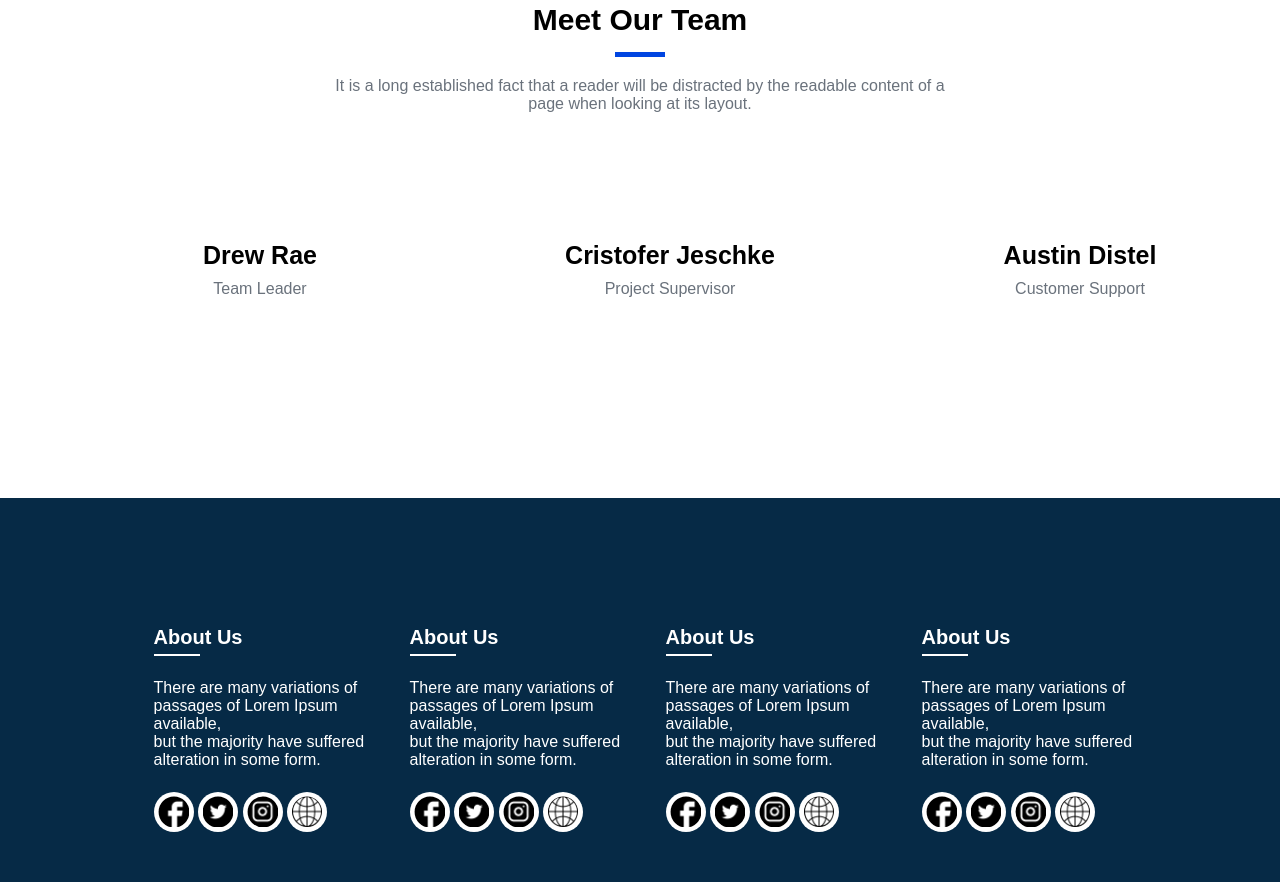
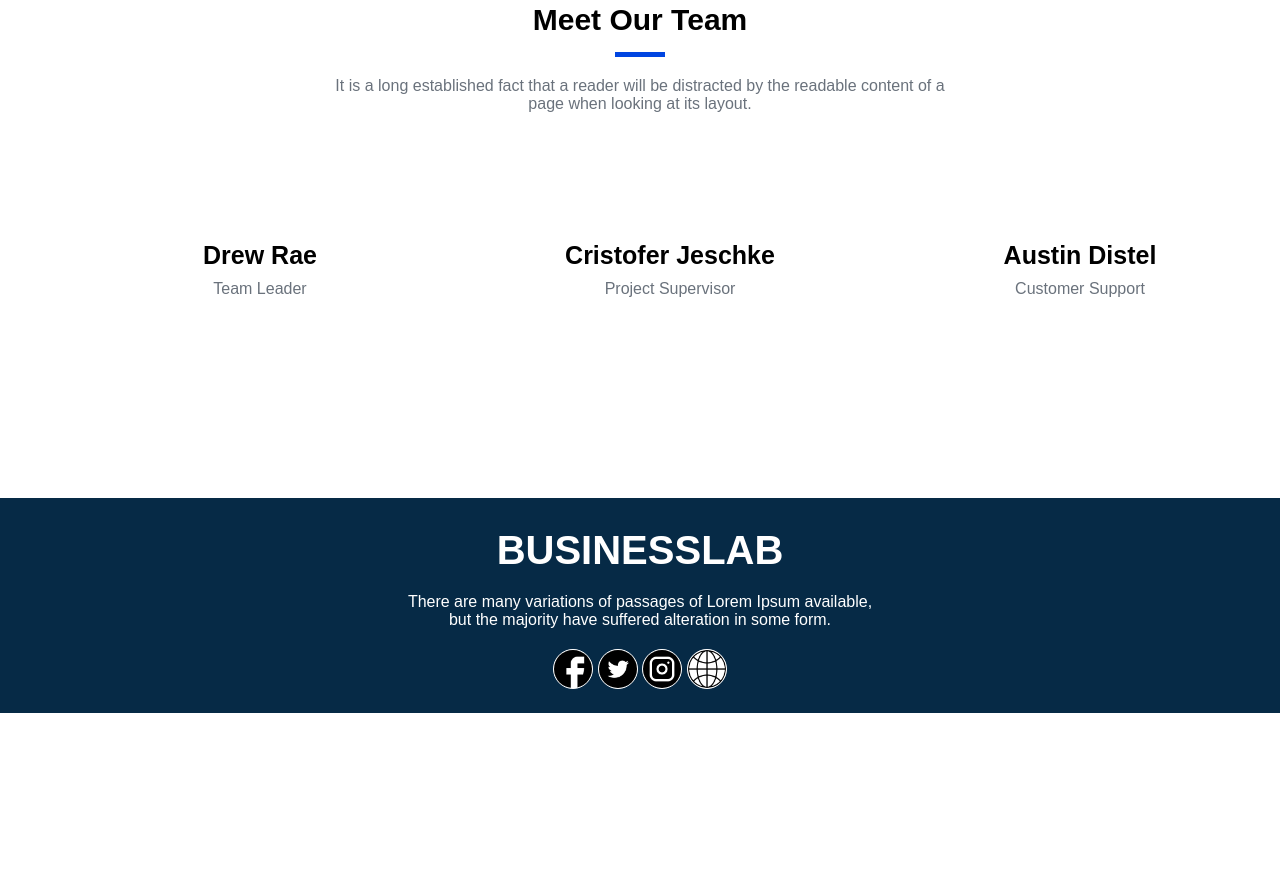
Before and after one commit to rrahmanpranto/Business, a plain HTML site: page about.html in a window 1280 px wide. Shown: the part 1291-2173 px from the top of the page. After the commit the page ends 2004 px from the top, so only its background shows below. Drawn offline with Linux system fonts and the light colour scheme.

Commit message:
6th commit

```diff
--- a/about.html
+++ b/about.html
@@ -19,10 +19,10 @@
                     <ul>
                         <li><a href="index.html">HOME</a></li>
                         <li><a href="about.html">ABOUT Us</a></li>
-                        <li><a href="http://">PROJECT</a></li>
-                        <li><a href="http://">BLOG</a></li>
-                        <li><a href="http://">SERVICES</a></li>
-                        <li><a href="http://">CONTACT</a></li>
+                        <li><a href="#">PROJECT</a></li>
+                        <li><a href="#">BLOG</a></li>
+                        <li><a href="#">SERVICES</a></li>
+                        <li><a href="#">CONTACT</a></li>
                     </ul>
                 </div>
             </nav>
@@ -84,61 +84,14 @@
         <!-- footer -->
 
         <div class="footer">
-            <div class="new">
                 <div class="us">
-                    <h4>About Us</h4>
-                    <hr class="batman">
+                    <h4>BUSINESSLAB</h4>
                     <p>There are many variations of passages of Lorem Ipsum available,<br> but the majority have suffered alteration in some form.</p>
                     <a href="http://"><img src="img/facebook.png" class="fb"></a>
                     <a href="http://"><img src="img/twitter.png" class="twitter"></a>
                     <a href="http://"><img src="img/instagram.png" class="insta"></a>
                     <a href="http://"><img src="img/globe.png" class="globe"></a>
                 </div>
-
-                <div class="us">
-                    <h4>About Us</h4>
-                    <hr class="batman">
-                    <p>There are many variations of passages of Lorem Ipsum available,<br> but the majority have suffered alteration in some form.</p>
-                    <a href="http://"><img src="img/facebook.png" class="fb"></a>
-                    <a href="http://"><img src="img/twitter.png" class="twitter"></a>
-                    <a href="http://"><img src="img/instagram.png" class="insta"></a>
-                    <a href="http://"><img src="img/globe.png" class="globe"></a>
-                </div>
-
-                <div class="us">
-                    <h4>About Us</h4>
-                    <hr class="batman">
-                    <p>There are many variations of passages of Lorem Ipsum available,<br> but the majority have suffered alteration in some form.</p>
-                    <a href="http://"><img src="img/facebook.png" class="fb"></a>
-                    <a href="http://"><img src="img/twitter.png" class="twitter"></a>
-                    <a href="http://"><img src="img/instagram.png" class="insta"></a>
-                    <a href="http://"><img src="img/globe.png" class="globe"></a>
-                </div>
-
-                <div class="us">
-                    <h4>About Us</h4>
-                    <hr class="batman">
-                    <p>There are many variations of passages of Lorem Ipsum available,<br> but the majority have suffered alteration in some form.</p>
-                    <a href="http://"><img src="img/facebook.png" class="fb"></a>
-                    <a href="http://"><img src="img/twitter.png" class="twitter"></a>
-                    <a href="http://"><img src="img/instagram.png" class="insta"></a>
-                    <a href="http://"><img src="img/globe.png" class="globe"></a>
-                </div>
-                <div class="link">
-                    <!-- <h4>Links</h4>
-                    <hr class="wonder">
-                    <ul>
-                        <li><a href="">Home</a></li>
-                        <li><a href="">About</a></li>
-                        <li><a href="">Projects</a></li>
-                        <li><a href="">Blog</a></li>
-                        <li><a href="">Services</a></li>
-                    </ul> -->
-                </div>
-            </div>
-
-                <div class="contact"></div>
-            </div>
         </div>
     </section>
 </body>
--- a/style.css
+++ b/style.css
@@ -215,13 +215,6 @@ nav img{
             padding-bottom: 50px;
             color: #6A727C;
         }
-        /* .firstmem, .secondmem, .thirdmem{
-            float: left;
-            border: 1px solid red;
-            width: 400px;
-
-        }
-        */
         .firstmem{
             box-sizing:border-box;
             float:left;
@@ -284,41 +277,25 @@ nav img{
             background-color: #062A46;
 
         }
-        .new{
-            height: 100%;
-            display: flex;
-            flex-direction: row;
-            flex-wrap: wrap;
-            justify-content: center;
-            align-items: center;
-        }
         .us{
-            /* width: 300px; */
-            color: white;
-            padding-top: 10%;
-            padding-left: 2%;
-            width: 20%;
-            /* padding-top: 100px; */
-            /* margin-left: 50px; */
-            /* border: 2px solid red; */
+            color: #fff;
+            text-align: center;
         }
         .us h4{
-            font-size: 20px;
-            padding-bottom: 2%;
+            padding-top: 30px;
+            font-size: 40px;
+            font-weight: 700;
         }
         .us p{
-            padding-top: 10%;
-            padding-bottom: 10%;
+            padding-top: 20px;
+            padding-bottom: 20px;
         }
-        .fb, .twitter, .insta, .globe{
+        .twitter,.insta, .globe, .fb{
             width: 40px;
-            background-color: white;
-            padding: 2%;
-            border-radius: 50%;
-            margin-bottom: 20%;
+            background-color: #fff;
+            border: 1px solid white;
+            border-radius: 60%;
+            margin-bottom: 20px;
         }
-        .batman{
-            width: 20%;
-            border: 2px solid white;
-            border-bottom: none;
-        }
+
+        /* footer end */
```
Also changed, not shown: index.html (+4 -4 lines).
